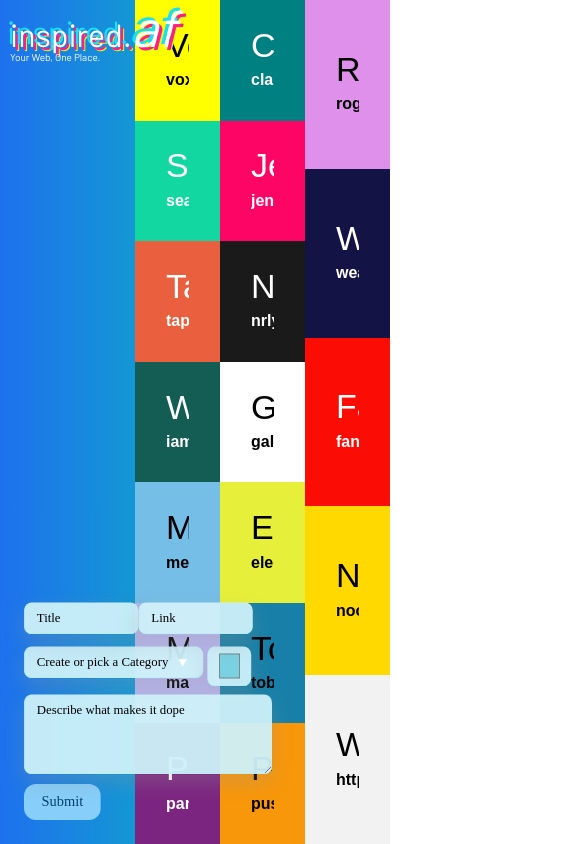
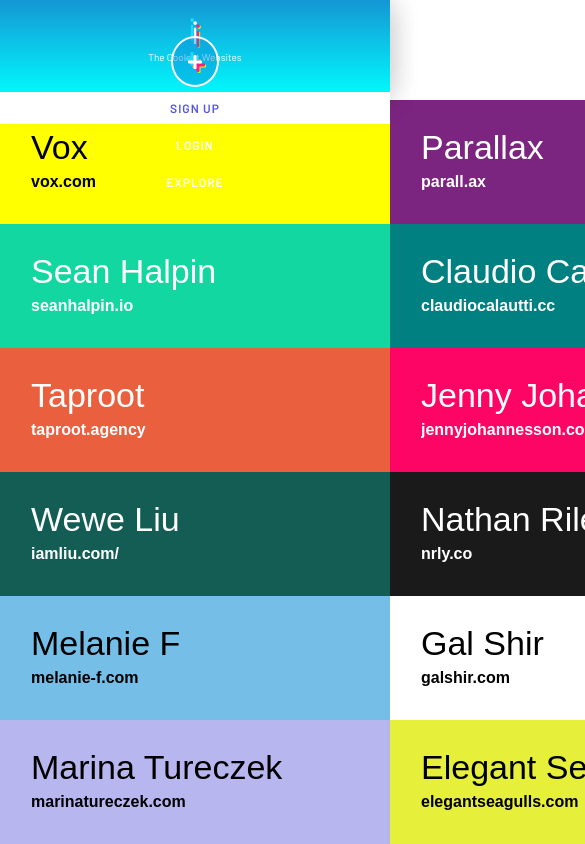
Before and after one commit to sathyaram/thatsacoolwebsite, a React (Create React App) app: page / in a window 390 px wide. Shown: the top 844 px of the page, 585 px wide, since content can reach past the window. Built offline with nearby package versions, Linux system fonts and the light colour scheme.

Commit message:
Cleaned up header area, responsivized grid, added buttons and cleaned up menu

```diff
--- a/src/Article/Article.scss
+++ b/src/Article/Article.scss
@@ -1,6 +1,6 @@
 article {
   width: 33.33333333%;
-  flex: 1 0 13%;
+  flex: 1 0 14.5%;
   position: relative;
   display: flex;
   align-items: center;
@@ -13,6 +13,13 @@
   text-decoration: none;
   color: black;
   transition: all 300ms ease;
+
+  @media screen and (max-width: 1000px) {
+    width: 50%;
+  }
+  @media screen and (max-width: 700px) {
+    width: 100%;
+  }
 
   .logged-in {
     display: none;
@@ -49,7 +56,7 @@
   }
 
   &:hover {
-    flex: 9 2 13%;
+    flex: 9 2 14.5%;
     // box-shadow: inset 0 0 25px rgba(0,0,0,0.25);
 
     .controls {
--- a/src/Form/Form.scss
+++ b/src/Form/Form.scss
@@ -5,7 +5,7 @@
   opacity: 0;
   transform-origin: bottom left;
   position: absolute;
-  bottom: 0;
+  bottom: 50px;
   left: 0;
   transition: all 300ms ease;
   pointer-events: none;
--- a/src/Header/Header.js
+++ b/src/Header/Header.js
@@ -6,27 +6,27 @@
   render() {
     return (
       <header>
+        <div>
+          <h1>i</h1>
+          <h2>The Coolest Websites</h2>
+        </div>
         <nav>
           <ul>
             <li>
-              <a href="#">About</a>
-            </li>
-            <li>
-              <a href="#">Explore</a>
+              <a href="#">Sign Up</a>
             </li>
             <li>
               <a href="#">Login</a>
             </li>
             <li>
-              <a href="#">Sign Up</a>
+              <a href="#">Explore</a>
             </li>
           </ul>
         </nav>
-        <div>
-          <h1>inspired.<span>af</span></h1>
-          <h2>Your Web, One Place.</h2>
+        <div className="addWebsite">
+          <a href="#" className="addThis"> <i class="fas fa-plus"></i></a>
+          <Form />
         </div>
-        <Form />
       </header>
     );
   }
--- a/src/Header/Header.scss
+++ b/src/Header/Header.scss
@@ -1,6 +1,7 @@
 header {
   background: linear-gradient(to right, rgb(30, 113, 238), rgb(20, 151, 212));
-  width: 135px;
+  background: linear-gradient(to top, #00ffff, #1497d4);
+  width: 80px;
   height: 100vh;
   position: fixed;
   z-index: 99;
@@ -9,11 +10,21 @@
   justify-content: flex-start;
   color: white;
   flex-direction: column;
+  box-shadow: 0 0 35px rgba(0,0,0,0.1),
+  0 0 35px rgba(0,0,0,0.1),0 0 35px rgba(0,0,0,0.1);
+
+  @media screen and (max-width: 700px) {
+    width: 100%;
+    height: 100px;
+  }
 
   > div {
-    position: absolute;
-    top: 0px;
-    left: 10px;
+    // position: absolute;
+    // top: 0px;
+    // left: 0;
+    padding-top: 15px;
+    width: 100%;
+    text-align: center;
 
     // &:after {
     //   content: '';
@@ -30,10 +41,37 @@
   }
 
   &:hover {
-    form {
-      opacity: 1;
-      transform: scale(0.8);
-      pointer-events: auto;
+
+  }
+
+  .addWebsite {
+    position: absolute;
+    bottom: 30px;
+    left: 50%;
+    transform: translateX(-50%);
+
+
+    .addThis {
+      border: 2px solid white;
+      padding: 14px 15px;
+      border-radius: 50%;
+      background: rgba(8, 132, 214, 0.4);
+
+      &:hover ~ form {
+
+          opacity: 1;
+          transform: scale(0.8);
+          pointer-events: auto;
+
+      }
+    }
+
+    i {
+      color: white;
+      text-shadow: -3px -3px 0px rgb(25, 222, 248),
+                    3px 3px 0px rgb(255, 29, 135),
+                    4px 4px 0px rgb(206, 255, 29);
+
     }
   }
 
@@ -43,6 +81,8 @@
   4px 4px 0px rgb(206, 255, 29);
   margin-bottom: 0;
   font-size: 32px;
+  margin-bottom: 5px;
+
 
     span {
       font-style: italic;
@@ -57,37 +97,52 @@
   }
 
   nav {
-    display: none;
+    // display: none;
+    // position: absolute;
+    // top: 10%;
+    left: 0px;
+    width:100%;
+    padding-top: 30px;
+
     ul {
       list-style: none;
       padding: 0;
       margin: 0;
+      text-align: center;
 
       li {
-        display: inline-block;
+        margin-bottom:5px;
+        width: 100%;
 
         a {
           color: white;
+          // background: rgba(53, 134, 255,0.6);
           text-decoration: none;
-          font-size: 14px;
-          display: inline-block;
-          padding: 5px 10px 7px;
-          margin: 0 5px;
+          font-size: 12px;
+          display: block;
+          width: 100%;
+          text-align: center;
+          letter-spacing: 1px;
+          font-weight: 600;
+          padding: 10px 0;
+          text-transform: uppercase;
 
-        }
-
-        &:nth-child(3) {
-          a {
-            border-radius: 15px;
-            border: 1px solid white;
+          &:hover {
+            background: rgba(8, 132, 214, 0.9);
           }
         }
 
-        &:last-child {
+        &:nth-child(2) {
+          a {
+            // border: 1px solid white;
+          }
+        }
+
+        &:first-child {
           a {
             background: white;
             color: rgb(85, 85, 223);
-            border-radius: 15px;
+            padding: 10px;
           }
         }
       }
--- a/src/Main/Main.scss
+++ b/src/Main/Main.scss
@@ -1,7 +1,13 @@
 main {
-  width: calc(100% - 135px);
-  margin-left: 135px;
+  width: calc(100% - 80px);
+  margin-left: 80px;
   height:100vh;
+
+  @media screen and (max-width: 700px) {
+    width: 100%;
+    margin: 0;
+    padding-top: 100px;
+  }
   // overflow: hidden;
 
   > div {
```
